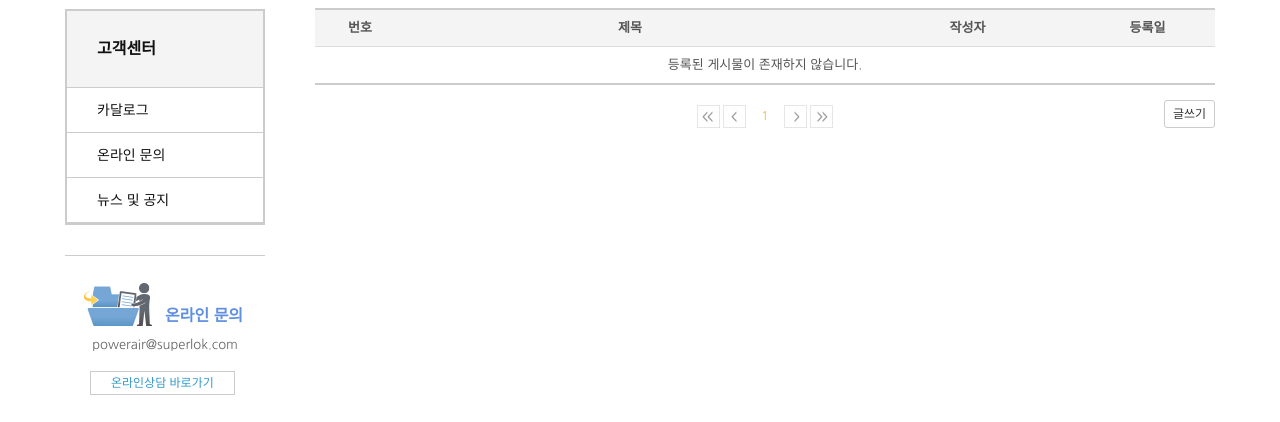
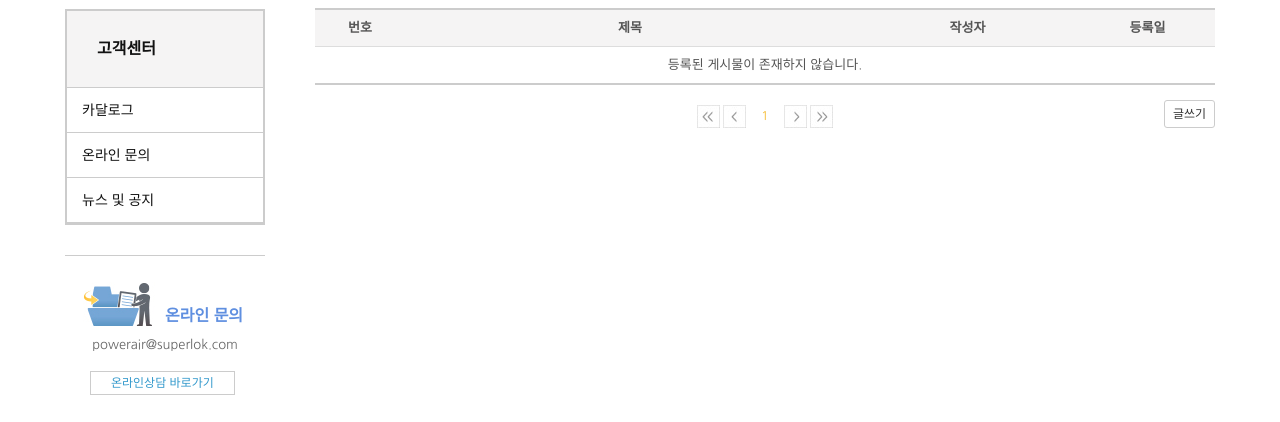
Before and after one commit to gijoona/powercoolair, a PHP site: page /support/estimate.php in a window 1280 px wide. Shown: the part 165-587 px from the top of the page. Run offline with PHP 8.4, Linux system fonts and the light colour scheme; data that the repository does not hold is empty; some libraries are stand-ins or nearby versions.

Commit message:
submenu left padding 수정 (30 -> 15)

```diff
--- a/www/css/main.css
+++ b/www/css/main.css
@@ -56,7 +56,7 @@
 .subContainer:after{content:""; display:block; clear:both;}
 .subNav{border:2px solid #ccc; margin-bottom:30px;}
 .lnb{width:200px; float:left; padding-left:25px;}
-.lnb li{padding-left:30px; border-bottom:1px solid #ccc;}
+.lnb li{padding-left:15px; border-bottom:1px solid #ccc;}
 .lnb li a{display:block; padding:13px 0; font-size:14px;}
 .lnb li:first-child{padding:5px 30px; line-height:40px; background:#f5f4f4; font-weight:bold;}
 .lnb li:first-child a{font-size:16px;}
```
